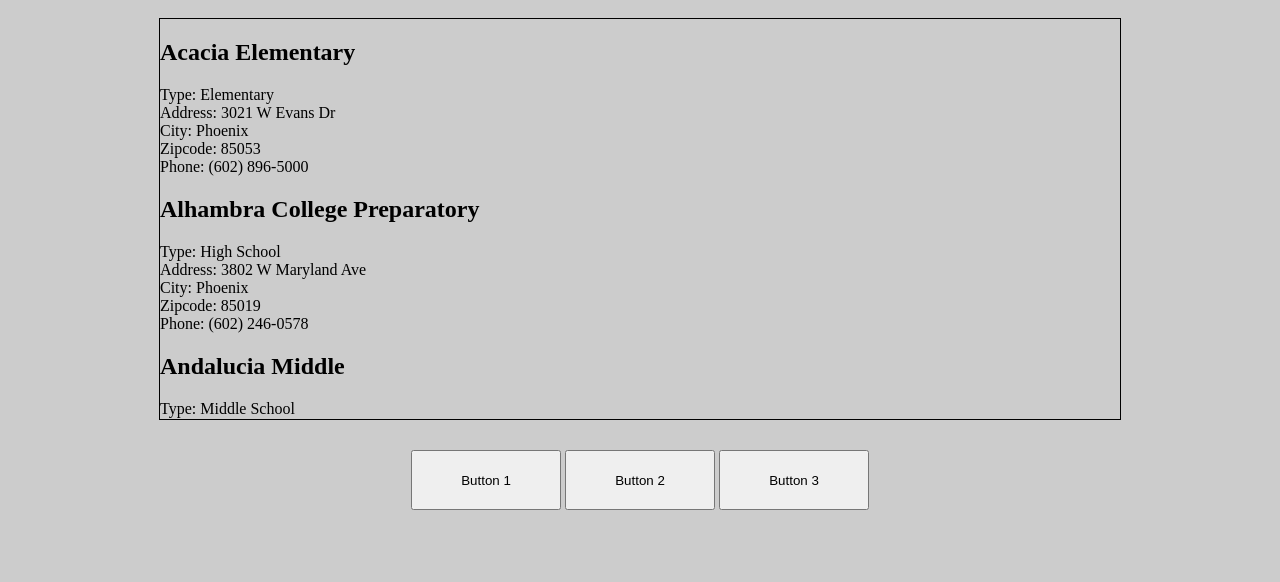
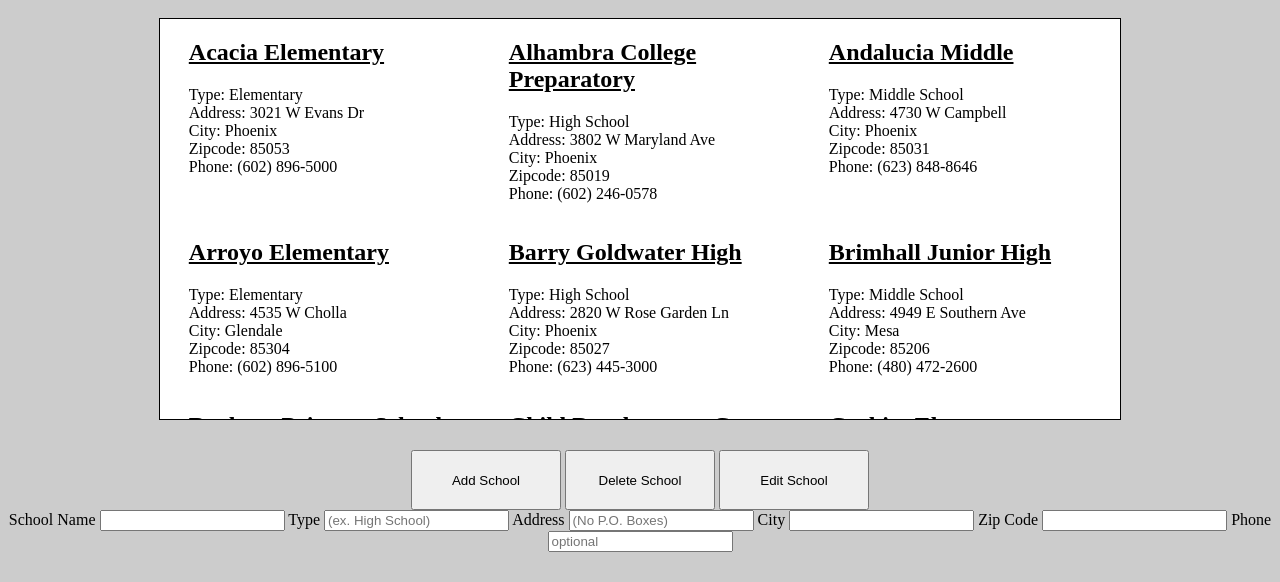
Before and after one commit to railstar0083/RESTful-Services-demo, a website: page app/index.html in a window 1280 px wide. Shown: the part 48-630 px from the top of the page. Drawn offline with nearby package versions, Linux system fonts and the light colour scheme.

Commit message:
BBuilding out forms for service data

```diff
--- a/app/index.html
+++ b/app/index.html
@@ -17,9 +17,30 @@
 </div>
 
 <div class="services-form">
-	<button class="btn">Button 1</button>
-	<button class="btn">Button 2</button>
-	<button class="btn">Button 3</button>
+	<button class="btn">Add School</button>
+	<button class="btn">Delete School</button>
+	<button class="btn">Edit School</button>
+	<form class="filter-form">
+		<input type="text" class="filter-input" placeholder="Filter Text" />
+	</form>
+	<div class="delete-school">
+	</div>
+	<div class="edit-school">
+	</div>
+	<form class="new-school">
+		<label>School Name</label>
+		<input type="text" class="new-input name-input" />
+		<label>Type</label>
+		<input type="text" class="new-input type-input" placeholder="(ex. High School)"/>
+		<label>Address</label>
+		<input type="text" class="new-input address-input" placeholder="(No P.O. Boxes)"/>
+		<label>City</label>
+		<input type="text" class="new-input city-input" placeholder="" />
+		<label>Zip Code</label>
+		<input type="text" class="new-input zip-input" placeholder="" />
+		<label>Phone</label>
+		<input type="text" class="new-input phone-input" placeholder="optional" />
+	</form>
 </div>
 
 </body>
--- a/app/scripts/data.js
+++ b/app/scripts/data.js
@@ -14,16 +14,30 @@ $(document).ready(function(){
 		// }
     // });
 
+	function selectSchool() {
+
+	}
+
 	$.getJSON("../json/data.json", function (data){
 		console.log(data);
 		$.each( data, function( key, val ) {
 			$("#SchoolTable").append(
 				"<div class='school'><h2 class='name'>"+data[key].name+"</h2><p><span class='type'>Type: "+data[key].type+"</span><br/><span class='address'>Address: "+data[key].address+"</span><br/><span class='city'>City: "+data[key].city+"</span><br/><span class='zipcode'>Zipcode: "+data[key].zipcode+"</span><br/><span class='phone'>Phone: "+data[key].phone+"</span></p></div>"
 			)
+
+
 		});
 	})
 
+	$("#SchoolTable").on("click", ".name", function(){
+		let tag = $(this);
+		tag.parent(".school").toggleClass("selected");
+	});
 
+	$("#SchoolTable").on("click", ".selected", function(){
+		let tag = $(this);
+		tag.removeClass("selected");
+	});
 	console.log(SCHOOLS);
 
 
--- a/app/styles/main.scss
+++ b/app/styles/main.scss
@@ -9,6 +9,22 @@ body {
 		margin: 0 auto;
 		overflow-x: hidden;
 		overflow-y: scroll;
+		background: #fff;
+		display: flex;
+		flex-wrap: wrap;
+		justify-content: space-around;
+		.school {
+			flex-grow: 1;
+			width: 30%;
+			padding-left: 3%;
+			h2 {
+				cursor: pointer;
+				text-decoration: underline;
+			}
+			&.selected {
+				border: 1px dashed #000;
+			}
+		}
 	}
 	.services-form {
 	    width: 100%;
@@ -18,6 +34,9 @@ body {
 			width: 150px;
 			height: 60px;
 		}
+		.filter-form {
+			display: none;
+		}
 	}
 
 }
```
Also changed, not shown: app/public/css/main.css.
